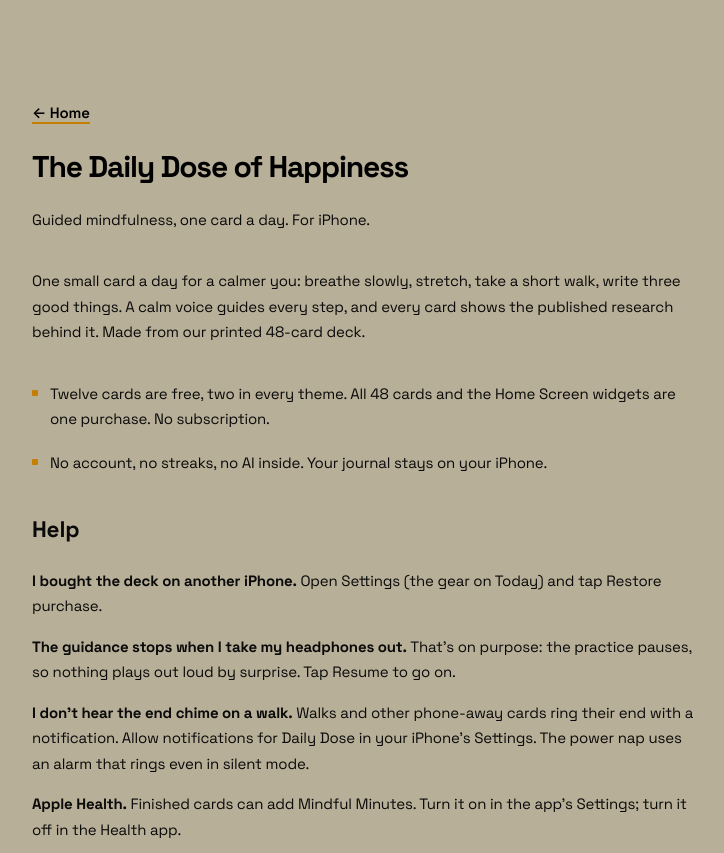
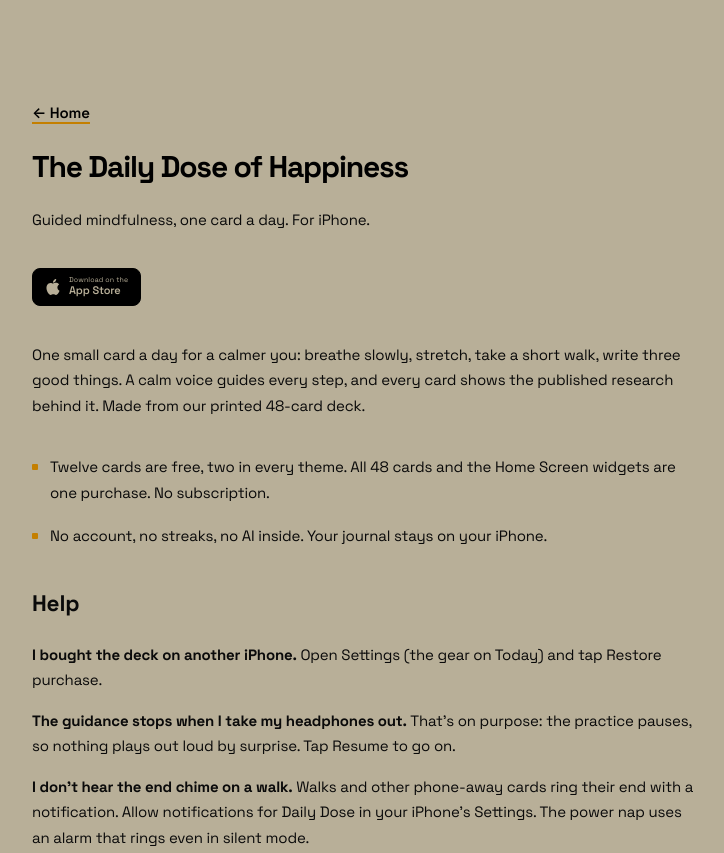
Before and after one commit to radutrandafir7/9to5central, a plain HTML site: page dailydose/index.html in a window 1280 px wide. Shown: the top 853 px of the page, without its empty margins (276-1000 px from the left). Drawn offline with Linux system fonts and the light colour scheme.

Commit message:
The Daily Dose of Happiness: App Store badge
Co-Authored-By: Claude Opus 5.5 <noreply@anthropic.com>

```diff
--- a/dailydose/index.html
+++ b/dailydose/index.html
@@ -17,6 +17,19 @@
 
   <div class="meta">
     Guided mindfulness, one card a day. For iPhone.
+  </div>
+
+  <div class="badges">
+    <a href="https://apps.apple.com/app/the-daily-dose-of-happiness/id6835264886" target="_blank" rel="noopener" class="badge">
+      <svg width="16" height="20" viewBox="0 0 24 24" fill="currentColor" xmlns="http://www.w3.org/2000/svg">
+        <path d="M12.152 6.896c-.948 0-2.415-1.078-3.96-1.04-2.04.027-3.913 1.183-4.961 3.014-2.117 3.675-.546 9.103 1.519 12.09 1.013 1.454 2.208 3.09 3.792 3.039 1.52-.065 2.09-.986 3.935-.986 1.831 0 2.35.986 3.96.948 1.637-.026 2.676-1.48 3.676-2.948 1.156-1.688 1.636-3.325 1.662-3.415-.039-.013-3.182-1.221-3.22-4.857-.026-3.04 2.48-4.494 2.597-4.559-1.429-2.09-3.623-2.324-4.39-2.376-2-.156-3.675 1.09-4.61 1.09z"/>
+        <path d="M15.53 3.83c.843-1.012 1.4-2.427 1.245-3.83-1.207.052-2.662.805-3.532 1.818-.78.896-1.454 2.338-1.273 3.714 1.338.104 2.715-.688 3.559-1.701z"/>
+      </svg>
+      <div class="badge-text">
+        <small>Download on the</small>
+        App Store
+      </div>
+    </a>
   </div>
 
   <p>
```
